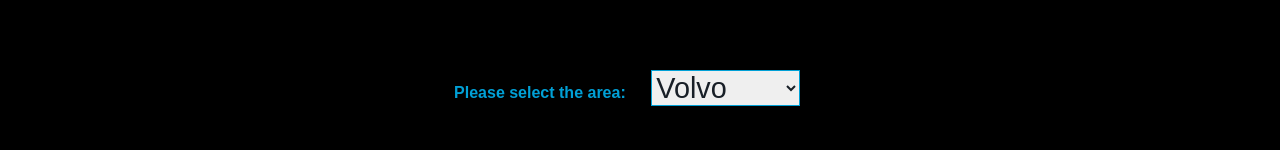
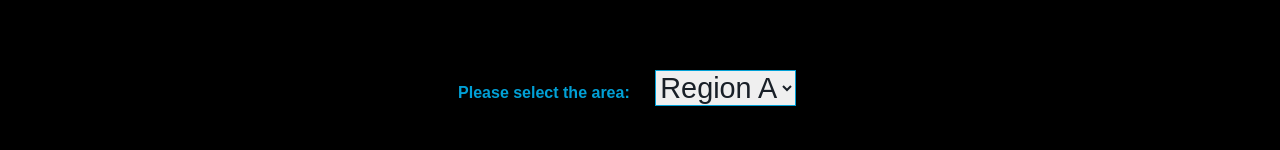
Before and after one commit to andrespencer/select-drilldown, a React (Create React App) app: page / in a window 1280 px wide. Shown: the part 150-300 px from the top of the page. Built offline with nearby package versions, Linux system fonts and the light colour scheme.

Commit message:
Iterate through the JSON to populate the first select

```diff
--- a/src/components/App.js
+++ b/src/components/App.js
@@ -1,16 +1,37 @@
 import React, {PureComponent} from 'react'
 import Select from './Select'
+import jsonResponse from '../structure'
+import translations from '../translations'
 import './App.scss'
 
 class App extends PureComponent {
+  constructor (props) {
+    super(props)
+
+    this.state = {
+      selectedRegion: null,
+      selectedArea: null,
+      selectedUnit: null,
+      selectedTeam: null
+    }
+  }
+
   render () {
     return (
       <div className="App">
         <header className="Header">
-          <img className ="Header__Logo" src={process.env.PUBLIC_URL + "/img/logo.png"} alt="Postnord logo" />
+          <img
+            className ="Header__Logo"
+            src={process.env.PUBLIC_URL + "/img/logo.png"}
+            alt={translations.logoAlt} />
         </header>
         <main>
-          <Select />
+          {!!Object.keys(jsonResponse.regions).length &&
+            <Select
+              options={jsonResponse.regions}
+              label={translations.selectArea}
+            />
+          }
         </main>
       </div>
     )
--- a/src/components/Select.js
+++ b/src/components/Select.js
@@ -1,18 +1,28 @@
 import React, {PureComponent} from 'react'
-import translations from '../translations'
+import PropTypes from 'prop-types'
 import './Select.scss'
 
 class Select extends PureComponent {
+	constructor (props) {
+		super(props)
+
+		this.optionItems = Object.keys(this.props.options).map((option) =>
+  		<option
+		  	key={this.props.options[option]["name_url"]}
+		  	value={this.props.options[option]["name_url"]}
+		  >
+		  	{this.props.options[option]["name"]}
+		  </option>
+		)
+	}
+
   render () {
     return (
     	<div className="Select">
 	    	<label>
-	    		{translations.selectArea}
+	    		{this.props.label}
 		      <select>
-					  <option value="volvo">Volvo</option>
-					  <option value="saab">Saab</option>
-					  <option value="mercedes">Mercedes</option>
-					  <option value="audi">Audi</option>
+					  {this.optionItems}
 					</select>
 				</label>
 			</div>
@@ -20,4 +30,9 @@
   }
 }
 
+Select.propTypes = {
+  label: PropTypes.string.isRequired,
+  options: PropTypes.object.isRequired
+}
+
 export default Select
--- a/src/translations.js
+++ b/src/translations.js
@@ -1,4 +1,5 @@
 const translations = {
+	"logoAlt": "Postnord logo",
 	"done": "✓",
 	"selectArea": "Please select the area:"
 }
```
Also changed, not shown: 1 other file (tests, documents, lock files or other folders).
